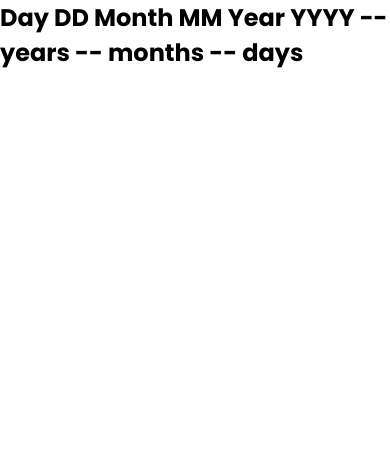
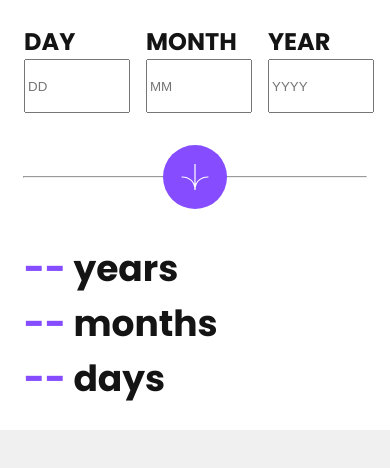
Before and after one commit to Scott1UP/age-calc-app, a plain HTML site: page index.html in a window 390 px wide. Drawn offline with Linux system fonts and the light colour scheme.

Commit message:
Mobile UI started.

```diff
--- a/index.html
+++ b/index.html
@@ -6,22 +6,43 @@
   <link rel="icon" type="image/png" sizes="32x32" href="./assets/images/favicon-32x32.png">
   <link rel="stylesheet" href="./styles.css">
   <link rel="stylesheet" href="https://fonts.googleapis.com/css?family=Poppins:400i,700,800i">
-  <title>Age calculator app | How long have you been alive? Find out precisely how old you are!</title>
+  <title>Age calculator app | Find out exactly how old you are!</title>
 </head>
 <body>
+  <main class="age-calc">
+    <section class="date-fields">
+      <div class="input">
+        <label class="field-title" for="day-field">DAY</label>
+        <input id="day" type="text" name="day-field" placeholder="DD">
+        <label class="error" for="day-field"></label>
+      </div>
 
-  Day
-  DD
+      <div class="input">
+        <label class="field-title" for="month-field">MONTH</label>
+        <input id="month" type="text" name="month-field" placeholder="MM">
+        <label class="error" for="month-field"></label>
+      </div>
 
-  Month
-  MM
+      <div class="input">
+        <label class="field-title" for="year-field">YEAR</label>
+        <input id="year" type="text" name="year-field" placeholder="YYYY">
+        <label class="error" for="year-field"></label>
+      </div>
 
-  Year
-  YYYY
+    </section>
 
-  -- years
-  -- months
-  -- days
+    <div class="icon-btn">
+      <div class="btn" role="button">
+        <img class="arrow" src="./images/icon-arrow.svg" alt="Downward pointing arrow icon.">
+      </div>
+      <hr class="btn-divider">
+    </div>
 
+    <section class="results">
+      <h2><span id="years" class="output">--</span> years</h2>
+      <h2><span id="months" class="output">--</span> months</h2>
+      <h2><span id="days" class="output">--</span> days</h2>
+    </section>
+  </main>
 </body>
 </html>
--- a/styles.css
+++ b/styles.css
@@ -21,6 +21,68 @@ body {
     font-size: 1.5rem;
     font-family: 'Poppins';
     font-weight: 700;
+    background-color: var(--off-white);
 }
 
 /* Mobile styles */
+.age-calc {
+    display: flex;
+    flex-direction: column;
+    gap: 2rem;
+    padding: 1.5rem;
+    background-color: var(--white);
+    color: var(--off-blk);
+}
+
+.date-fields {
+    display: flex;
+    flex-direction: row;
+    gap: 1.5rem;
+}
+
+.input {
+    display: flex;
+    flex-direction: column;
+}
+
+input {
+    width: 100%;
+    height: 3rem;
+}
+
+.icon-btn {
+    display: flex;
+    align-items: center;
+    position: relative;
+    justify-content: center;
+}
+
+.btn-divider {
+    position: absolute;
+    width: 100%;
+}
+
+.btn {
+    display: flex;
+    align-items: center;
+    justify-content: center;
+    background-color: var(--purple);
+    width: 4rem;
+    height: 4rem;
+    border-radius: 10rem;
+    z-index: 2;
+}
+
+.arrow {
+    width: 1.75rem;
+    height: auto;
+}
+
+.results {
+    display: flex;
+    flex-direction: column;
+}
+
+.output {
+    color: var(--purple);
+}
```
Also changed, not shown: index.js (added).
